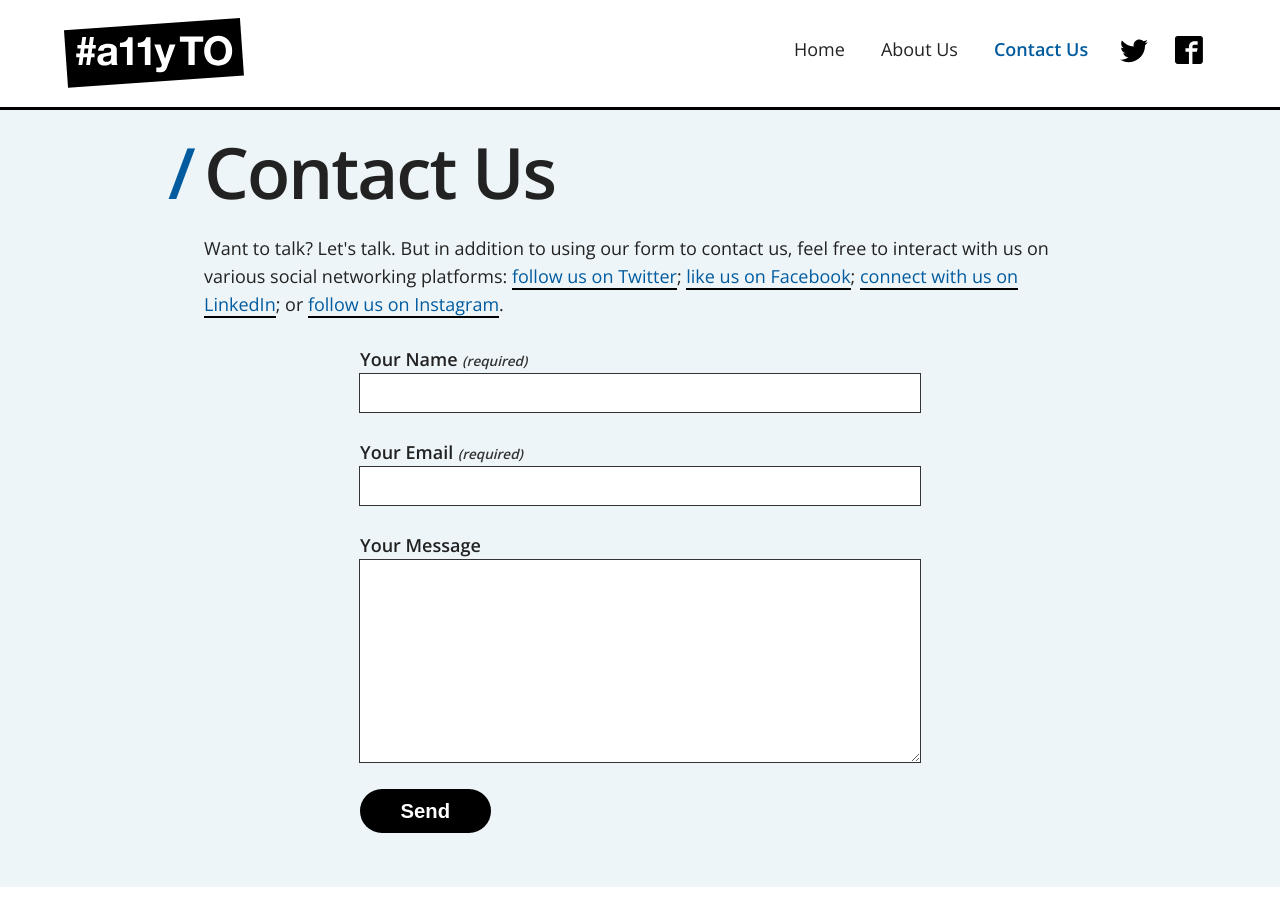
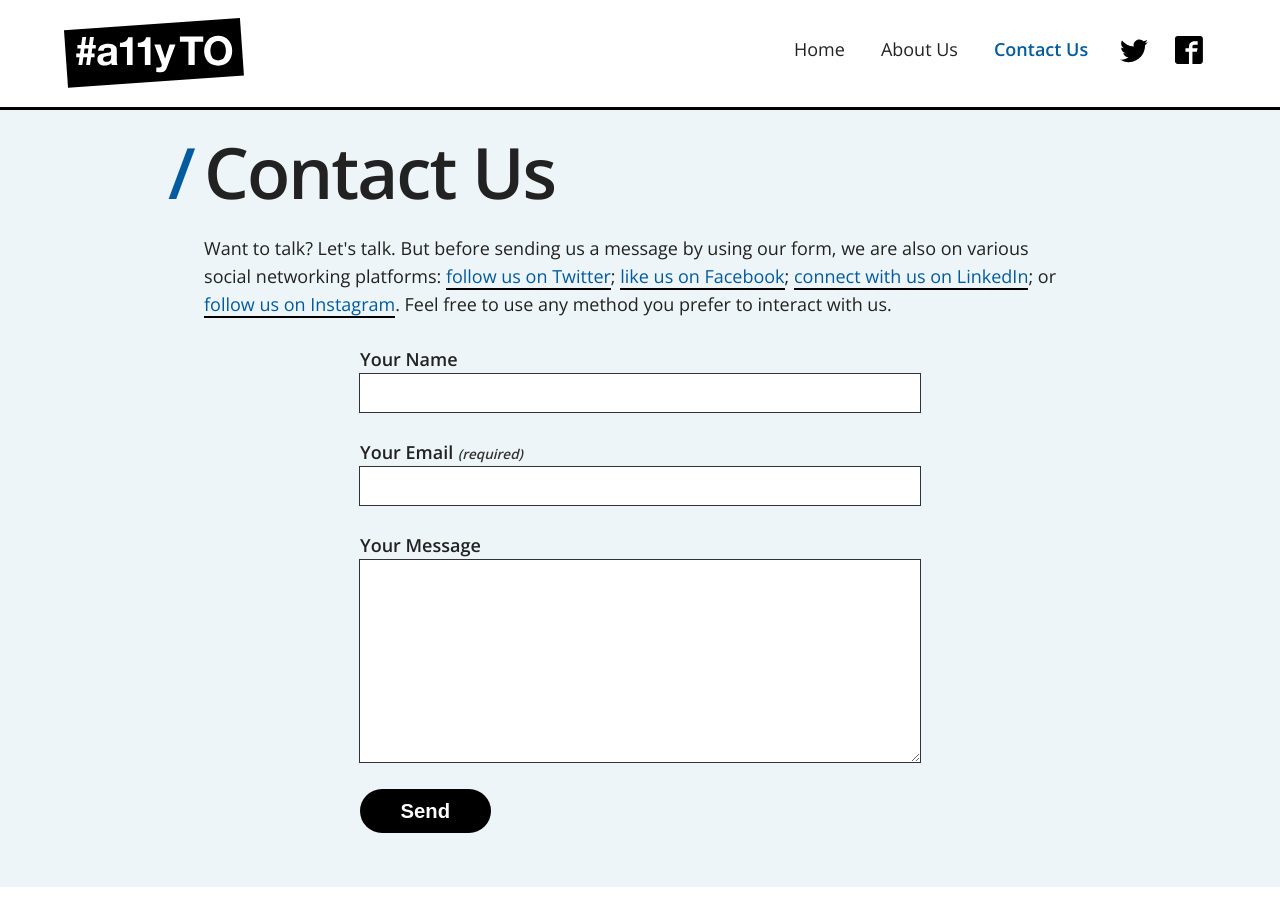
Before and after one commit to a11yTO/A11yTO-Main, a Jekyll site: the page built from contact-us.html, in a window 1280 px wide and 900 px high. Built offline with Jekyll 4.4.1, drawn with Linux system fonts in a browser that asks for light colours.

Commit message:
Enhance Contact Us page and form

```diff
--- a/contact-us.html
+++ b/contact-us.html
@@ -2,15 +2,15 @@
 layout: page
 title: Contact Us
 id: contact-us
-description: .
+description: Want to talk? Let's talk.
 ---
 
-      <p>Want to talk? Let's talk. But in addition to using our form to contact us, feel free to interact with us on various social networking platforms: <a href="">follow us on Twitter</a>; <a href="">like us on Facebook</a>; <a href="">connect with us on LinkedIn</a>; or <a href="">follow us on Instagram</a>.</n>
+      <p>Want to talk? Let's talk. But before sending us a message by using our form, we are also on various social networking platforms: <a href="https://twitter.com/a11yto" rel="external">follow us on Twitter</a>; <a href="https://www.facebook.com/a11yTO/" rel="external">like us on Facebook</a>; <a href="https://www.linkedin.com/company/a11yto" rel="external">connect with us on LinkedIn</a>; or <a href="https://www.instagram.com/a11yto/" rel="external">follow us on Instagram</a>. Feel free to use any method you prefer to interact with us.</p>
 
       <form name="contact" method="POST" netlify-honeypot="bot-field" data-netlify="true" action="/thanks">
         <p class="hidden" aria-hidden="true"><label>Don’t fill this out if you're human: <input name="bot-field" /></label></p>
-        <p><label for="name">Your Name <span class="required">(required)</span> <input id="name" type="text" name="name" required /></label></p>
+        <p><label for="name">Your Name <input id="name" type="text" name="name" /></label></p>
         <p><label for="email">Your Email <span class="required">(required)</span> <input id="email" type="email" name="email" required /></label></p>
-        <p><label for="message">Your Message <textarea id="message" name="message"></textarea></label></p>
+        <p><label for="message">Your Message <textarea id="message" name="message" required></textarea></label></p>
         <p><button type="submit">Send</button></p>
       </form>
```
